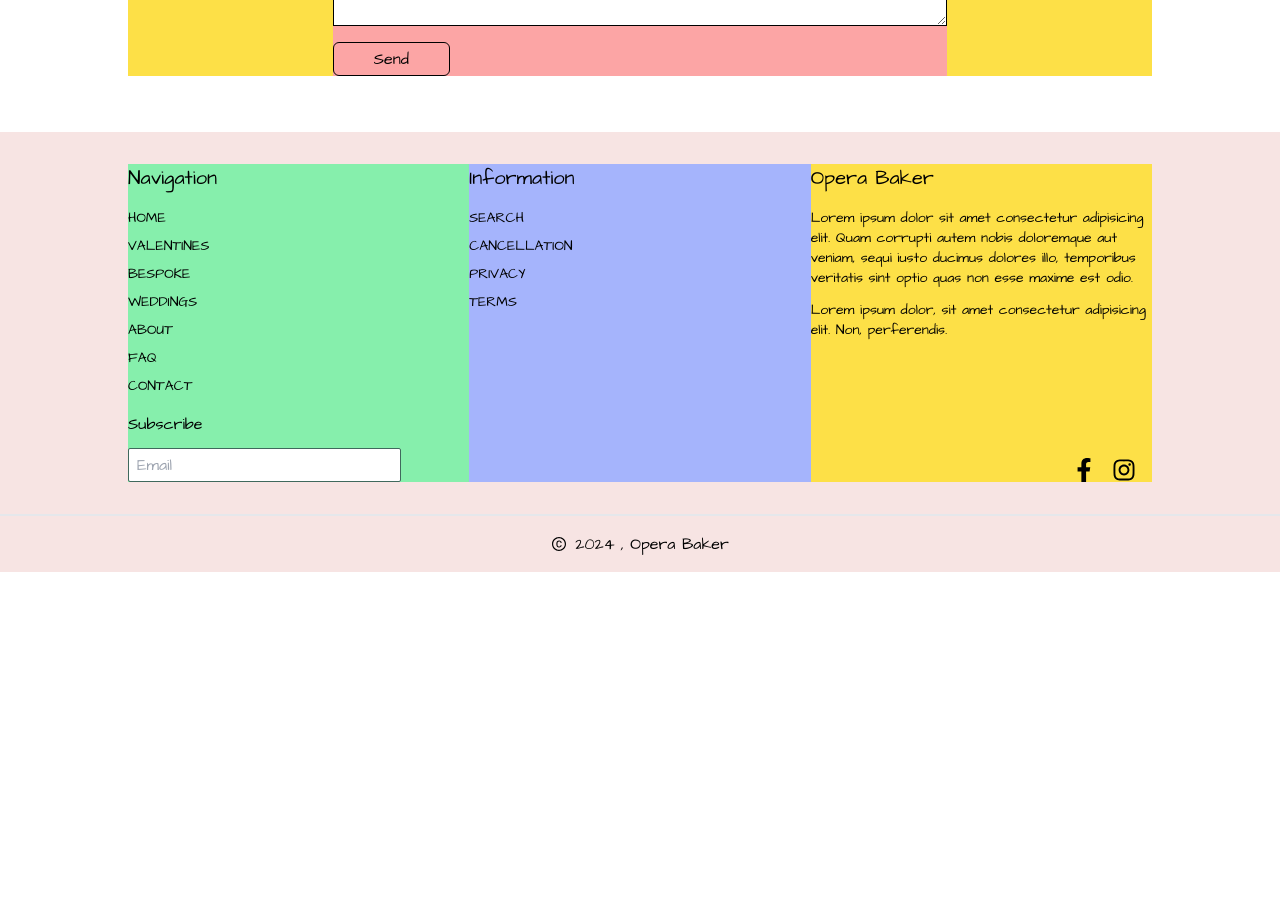
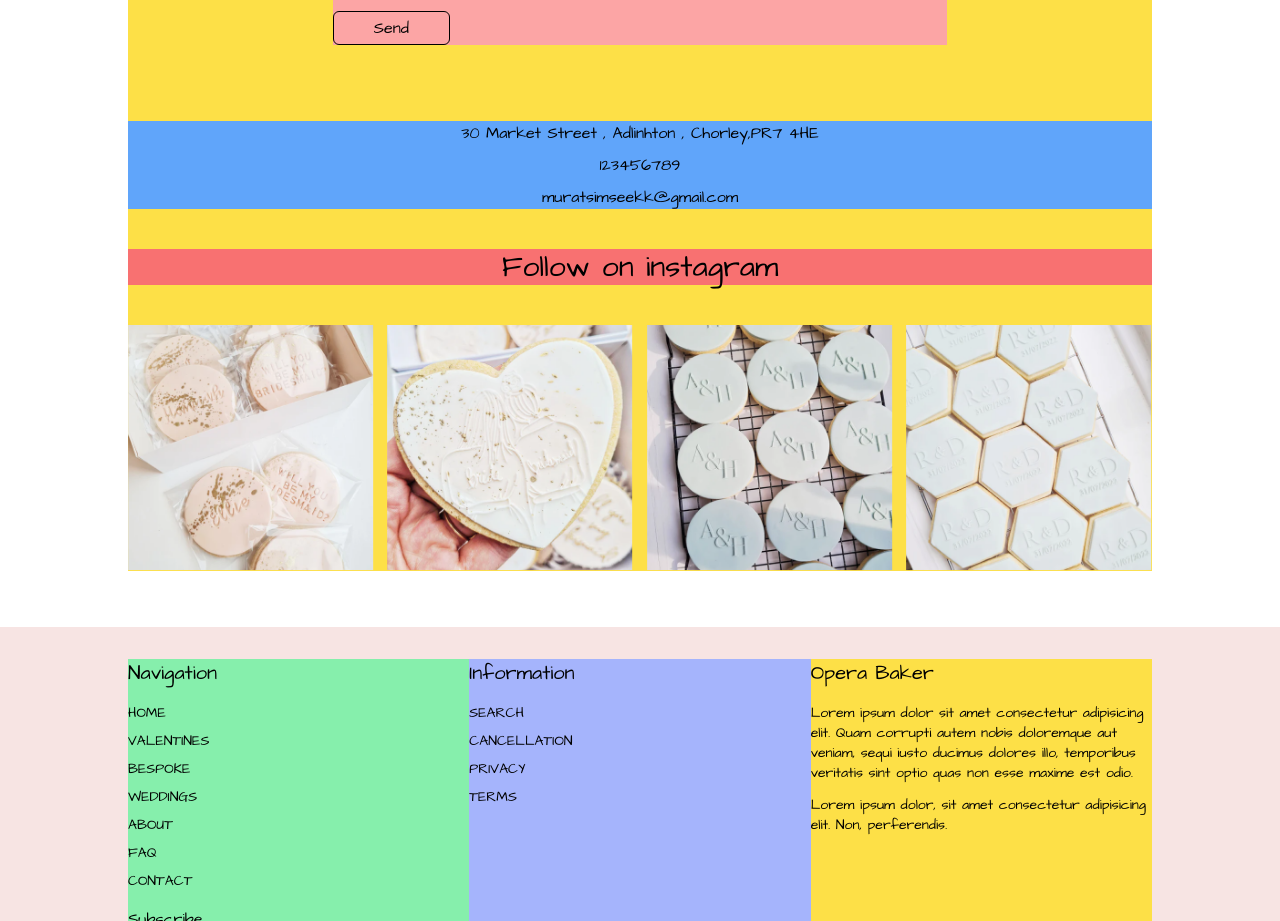
Before and after one commit to muratsimseekk/Cake-Shop, a React (Vite) app: page /weddings in a window 1280 px wide. Shown: the part 2960-3881 px from the top of the page. Before the commit the page ends 3532 px from the top, so only its background shows below. Built offline with nearby package versions, Linux system fonts and the light colour scheme; a web font is replaced by a local one.

Commit message:
completes wedding landing page structure

```diff
--- a/src/pages/Wedding.jsx
+++ b/src/pages/Wedding.jsx
@@ -58,9 +58,9 @@ function Wedding() {
             <img className="w-full" src={photo7} />
           </div>
         </div>
-        <div className="flex justify-between h-[800px]">
-          <div className="w-1/2 h-full">
-            <img className="h-full" src={photo8} />
+        <div className="flex justify-between ">
+          <div className="w-1/2 ">
+            <img className="w-full" src={photo8} />
           </div>
           <div className="w-1/2 flex justify-center items-center ">
             <div className="bg-red-300 w-4/5 flex flex-col gap-8">
@@ -118,6 +118,22 @@ function Wedding() {
             </button>
           </div>
         </div>
+        <div className="bg-blue-400 flex flex-col gap-2 text-center mt-9">
+          <p>30 Market Street , Adlinhton , Chorley,PR7 4HE</p>
+          <p>123456789</p>
+          <p>muratsimseekk@gmail.com</p>
+        </div>
+        <div className="w-full flex flex-col gap-10">
+          <h3 className="text-3xl bg-red-400 text-center">
+            Follow on instagram
+          </h3>
+          <div className="flex w-full justify-between">
+            <img className="w-[24%]" src={photo4} alt="" />
+            <img className="w-[24%]" src={photo5} alt="" />
+            <img className="w-[24%]" src={photo6} alt="" />
+            <img className="w-[24%]" src={photo7} alt="" />
+          </div>
+        </div>
       </div>
     </div>
   );
```
